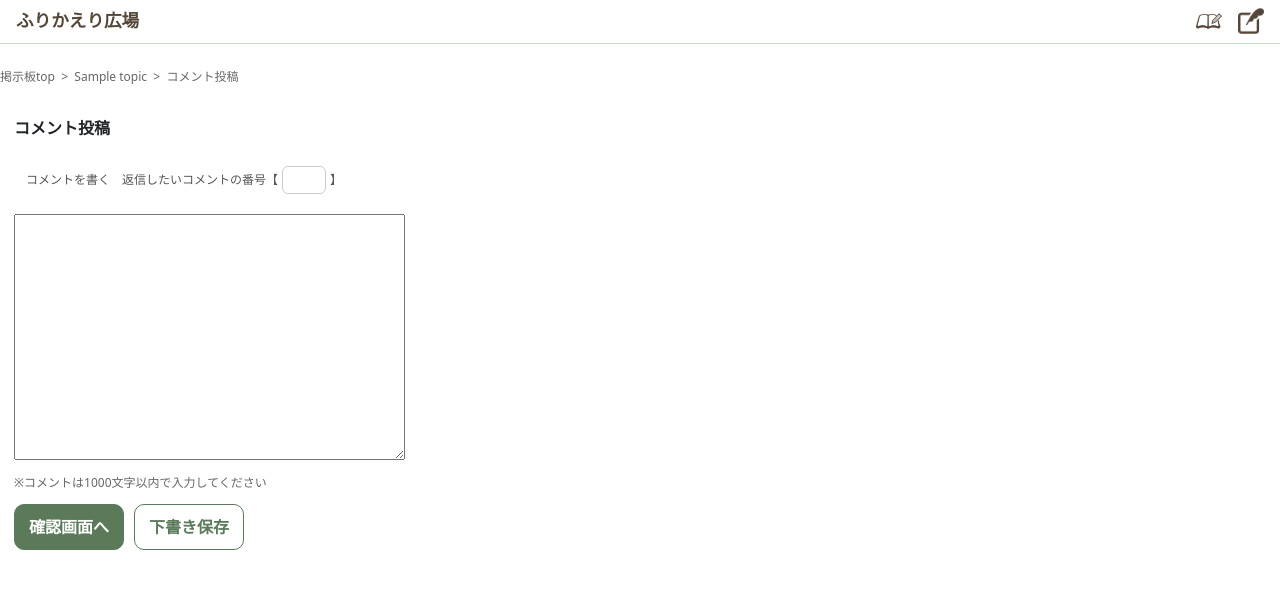
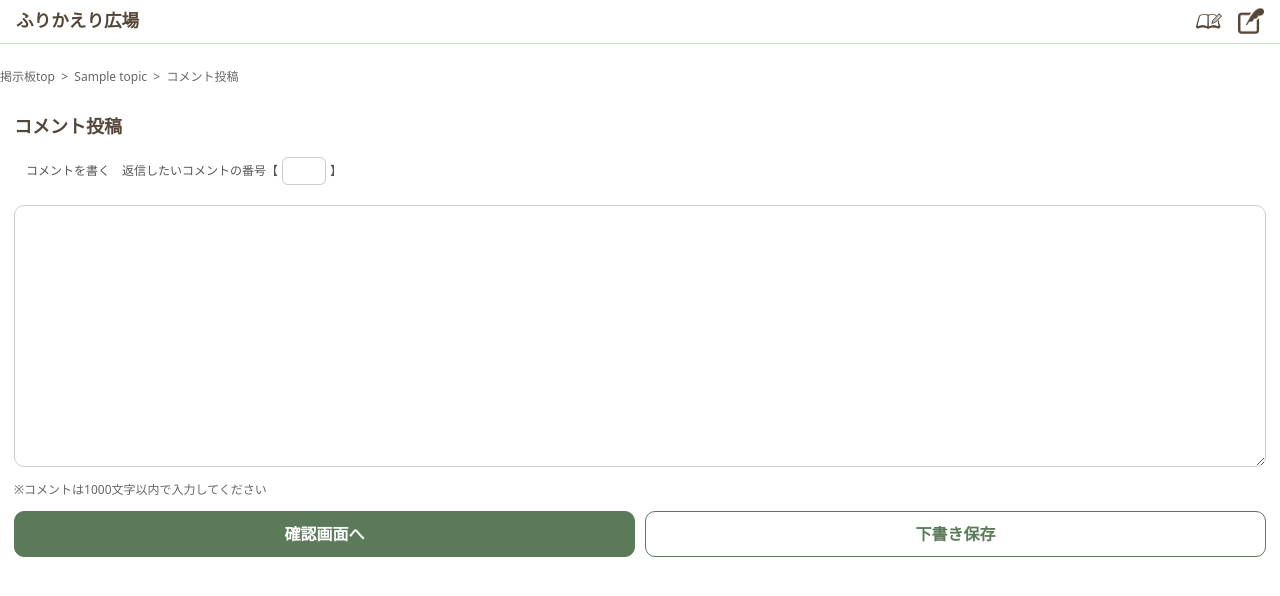
Before and after one commit to m1s0ra392-spec/Furikaeri-Wallet, a Django app: page /board/topics/1/comments/new/ in a window 1280 px wide. Shown: the part 57-653 px from the top of the page. Run offline with Django 5.2, Linux system fonts and the light colour scheme; a user stored in the database is signed in; tables that the repository leaves empty hold one stand-in row (values such as "Sample post"); some web fonts are replaced.

Commit message:
コメントフォームCSS変更

```diff
--- a/templates/board/comment_form.html
+++ b/templates/board/comment_form.html
@@ -9,8 +9,8 @@
   .crumbs a:hover { text-decoration: underline; }
 
     .card {
-    padding: 14px;
-    border: none;
+      padding: 14px;
+      border: none;
   }
 
   .section-title { font-weight: 700; margin-bottom: 10px; }
@@ -47,6 +47,16 @@
     box-sizing: border-box;
   }
 
+  textarea {
+  width: 100%;
+  min-height: 160px;
+  padding: 10px;
+  border: 1px solid #ccc;
+  border-radius: 10px;
+  resize: vertical;
+  box-sizing: border-box;
+}
+
   .error { color: #c00; font-size: 12px; margin-top: 6px; }
 
   .btn-row {
@@ -56,6 +66,7 @@
   }
 
   .btn {
+    flex: 1;
     padding: 10px 14px;
     border-radius: 10px;
     border: 1px solid #5a7a5a;
@@ -83,9 +94,9 @@
 </div>
 
 <div class="card">
-  <div class="section-title">
+  <h2 style="font-size:18px; font-weight:bold; color:#544739; margin-bottom:4px;">
     {% if mode == "edit" %}コメント編集{% else %}コメント投稿{% endif %}
-  </div>
+  </h2>
 
   <form method="post" id="commentForm"
   action="{% if mode == 'edit' %}
```
